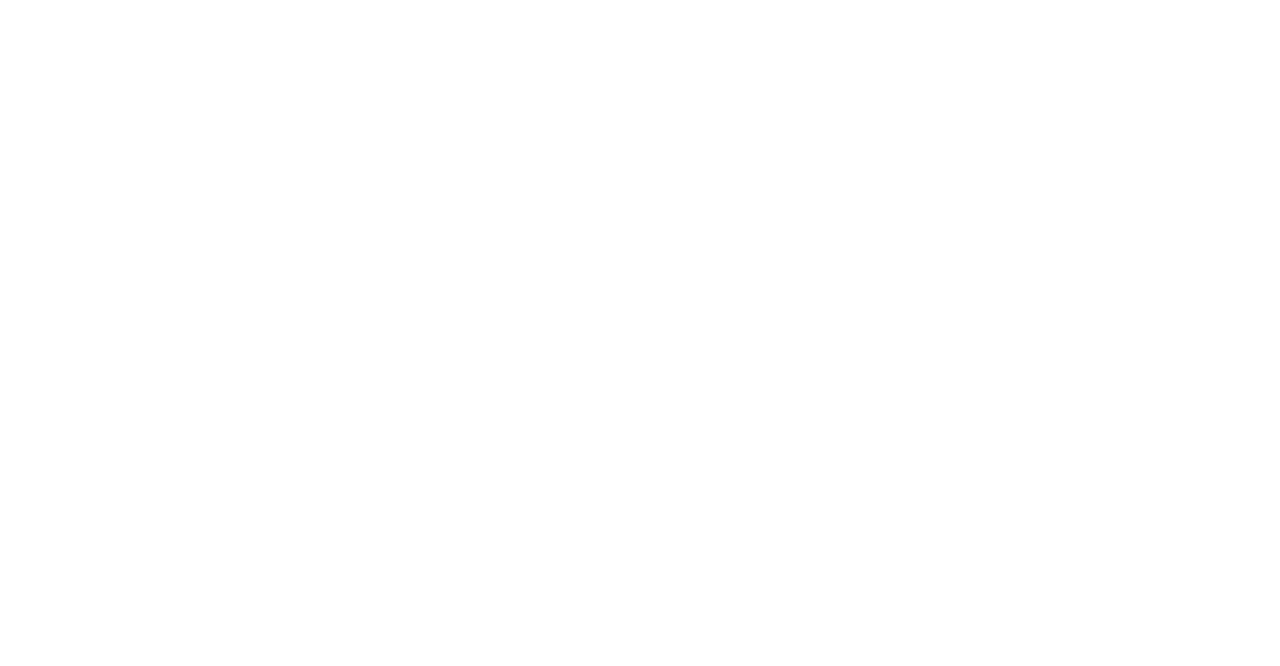
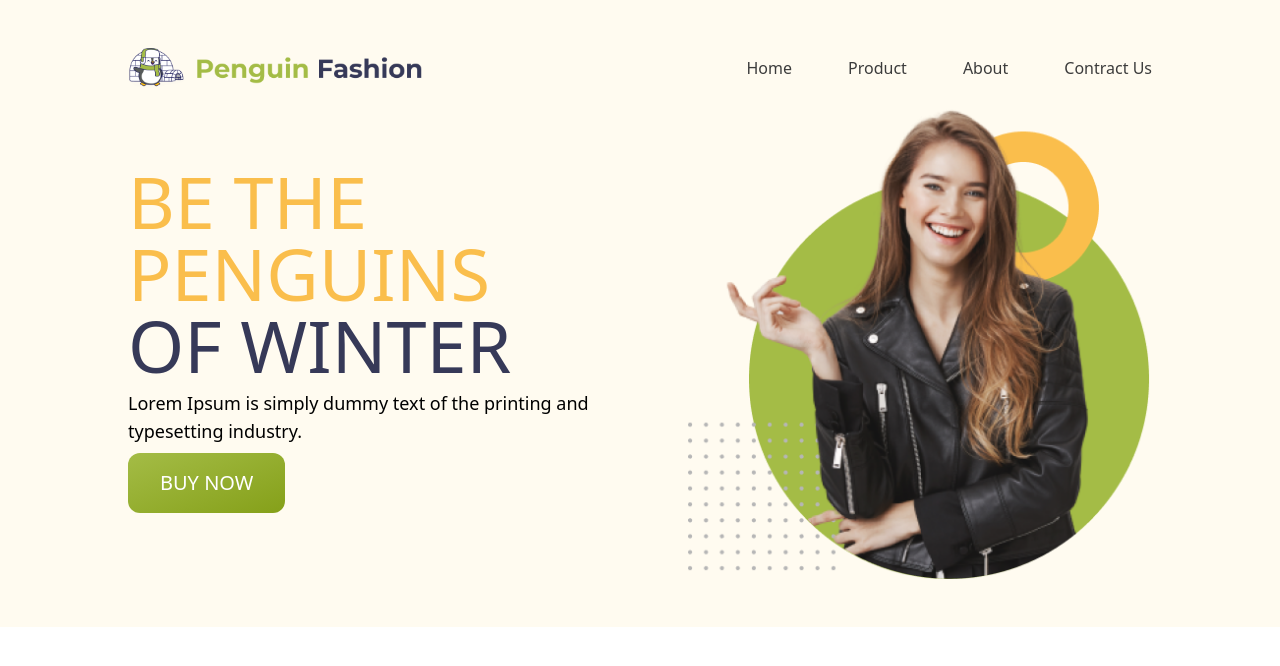
Before and after one commit to abusayed0/penguin-fasion-with-tailwind-batch8, a plain HTML site: page index.html in a window 1280 px wide. Drawn offline with nearby package versions, Linux system fonts and the light colour scheme.

Commit message:
added header section

```diff
--- a/index.html
+++ b/index.html
@@ -8,7 +8,47 @@
     <script src="https://cdn.tailwindcss.com"></script>
 
 </head>
-<body>
+<body class="max-w-[1440px]">
+    <header class="px-32 py-12 bg-[#FFFBF0]">
+        <nav class="flex gap-12  justify-between items-center">
+            <div>
+                <img class="h-10" src="icons/logo.png" alt="">
+            </div>
+            <ul class="flex gap-14 text-base font-medium text-[#3C3C3C]">
+                <li>
+                    <a href="">Home</a>
+                </li>
+                <li>
+                    <a href="">Product</a>
+                </li>
+                <li>
+                    <a href="">About</a>
+                </li>
+                <li>
+                    <a href="">Contract Us</a>
+                </li>
+            </ul>
+        </nav>
+        <section class="mt-3 flex justify-center items-center gap-24">
+            <div class="basis-1/2">
+                <h1 class="text-7xl uppercase">
+                    <span class="text-[#FABE4C]">Be the Penguins</span>
+                    <br>
+                    <span class="text-[#363958]">of Winter</span>
+                </h1>
+                <p class="mt-2 text-lg">Lorem Ipsum is simply dummy text of the printing and typesetting industry.</p>
+                <button class="mt-2 uppercase text-white text-xl  bg-gradient-to-br from-[#A4BC46] to-[#85A019] px-8 py-4 rounded-xl">buy now</button>
+            </div>
+            <div class="basis-1/2">
+                <img class="w-full" src="images/model.png" alt="">
+            </div>
+        </section>
+    </header>
+    <main>
 
+    </main>
+    <footer>
+
+    </footer>
 </body>
 </html>
```
Also changed, not shown: tailwind.config.js (added).
